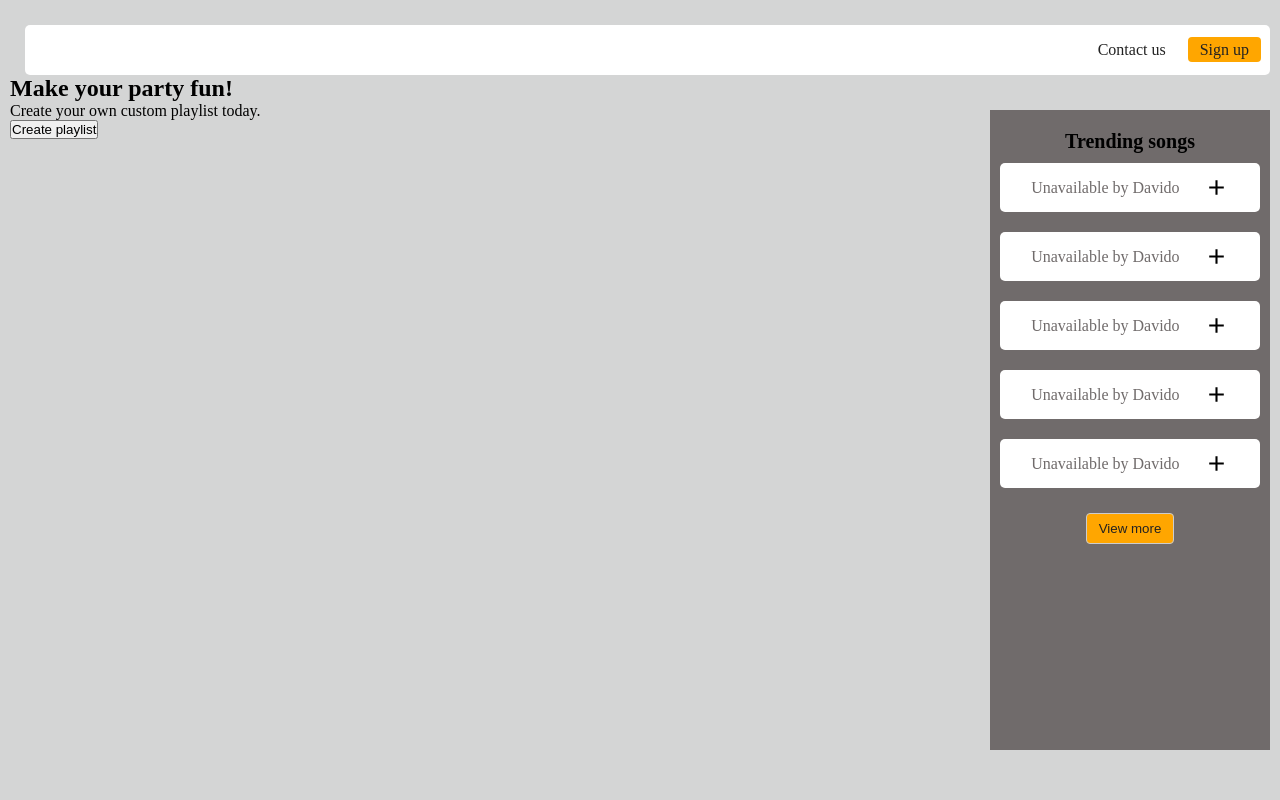
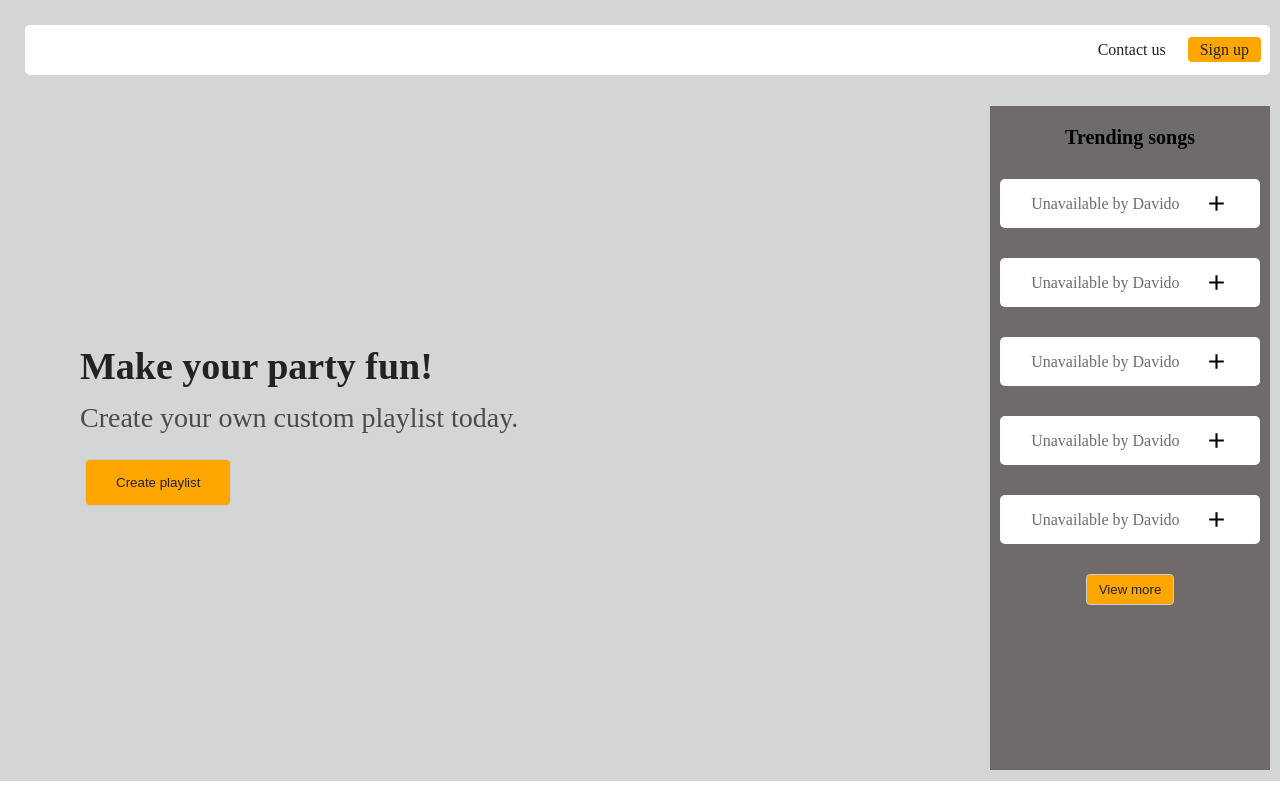
Before and after one commit to michado2019/edustipend-pre-work-task, a React (Create React App) app: page / in a window 1280 px wide. Built offline with nearby package versions, Linux system fonts and the light colour scheme.

Commit message:
style: homepage style and sidebar css modified

```diff
--- a/src/App.css
+++ b/src/App.css
@@ -1,8 +1,8 @@
 .App{
     background-color: #d4d5d5;
     min-height: fit-content;
-    height: calc(100vh);
     padding: 10px;
+    margin: 0 auto
 }
 .routerSidebar-div{
     display: flex;
--- a/src/components/layouts/sidebar/Sidebar.css
+++ b/src/components/layouts/sidebar/Sidebar.css
@@ -1,13 +1,10 @@
 .sidebarWrapper {
   background-color: #706b6b;
-  height: calc(80vh);
-  position: fixed;
-  right: 0;
-  top: 110px;
-  width: 280px;
+  min-width: 280px;
   padding: 20px 10px;
-  margin-right: 10px;
+  margin-top: 30px;
   animation: sidebarContent 0.5s;
+  height: 83vh;
 }
 @keyframes sidebarContent {
   0% {
@@ -26,6 +23,7 @@
 .sidebarTitle {
   color: #000;
   font-size: 20px;
+  margin-bottom: 15px;
 }
 .sidebarContent {
   display: flex;
@@ -36,7 +34,7 @@
   padding: 12px 7px;
   width: 100%;
   cursor: pointer;
-  margin: 10px 0;
+  margin: 15px 0;
 }
 .sidebarMusic {
   color: #706b6b;
--- a/src/components/pages/home/Home.css
+++ b/src/components/pages/home/Home.css
@@ -0,0 +1,32 @@
+.homeContents{
+    display: flex;
+    flex-direction: column;
+    align-items: flex-start;
+    justify-content: center;
+    line-height: 52px;
+    height: 87vh;
+    margin-left: 70px;
+}
+.homeTitle{
+    color: #222222;
+    font-size: 38px;
+}
+.homeDetails{
+    color: #4b4b4b;
+    font-size: 28px;
+}
+.homeBtn {
+    text-decoration: none;
+    margin: 15px 5px;
+    margin-bottom: 0;
+    background-color: #ffa600;
+    padding: 15px 30px;
+    border-radius: 5px;
+    cursor: pointer;
+    color: #222222;
+    border: 1px solid #ccc;
+    cursor: pointer;
+  }
+  .homeBtn:hover {
+    background-color: #fff;
+  }
```
